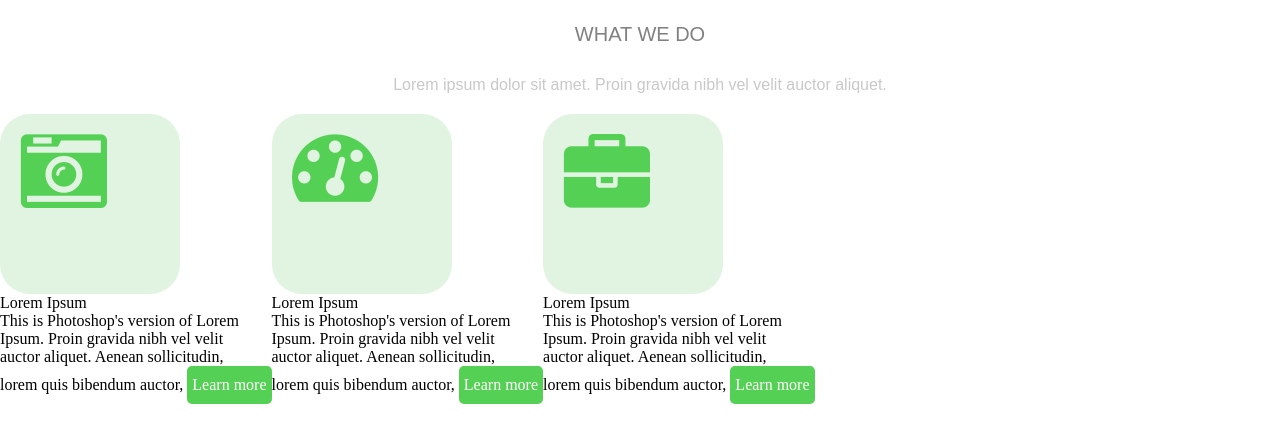
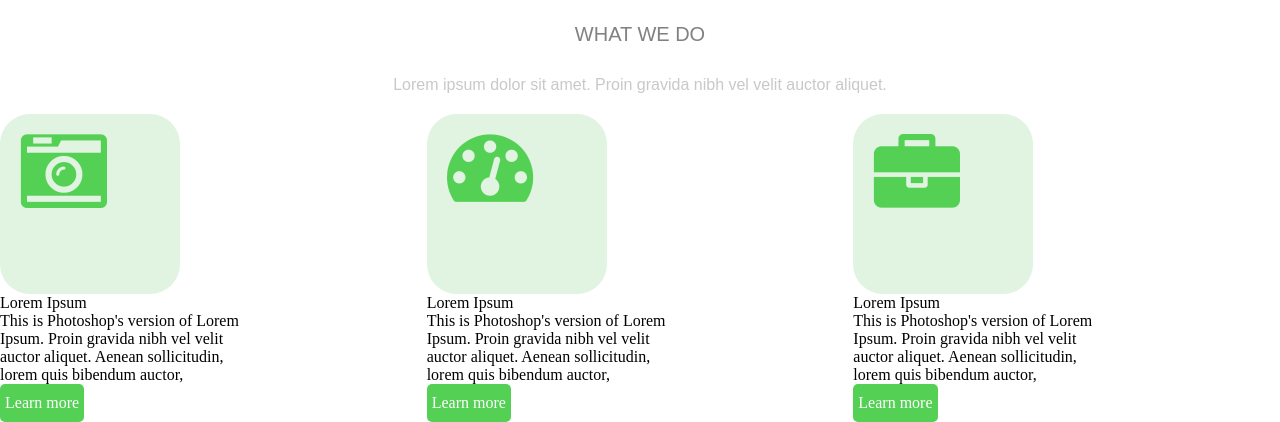
Before and after one commit to AnastasiaGrib/test1, a plain HTML site: page index.html in a window 1280 px wide. Shown: the part 736-1158 px from the top of the page. Drawn offline with Linux system fonts and the light colour scheme.

Commit message:
block class name fixed

```diff
--- a/assets/styles/style.css
+++ b/assets/styles/style.css
@@ -259,9 +259,8 @@ section.about div.about_something {
     display: flex;
 }
 
-.about_block {
+.about__block {
     flex: 1;
-
 }
 
 .about__image {
--- a/index.html
+++ b/index.html
@@ -33,7 +33,6 @@
         </div>
     </section>
 
-
     <div class="container-work">
         <a href="#" class="btn btn-primary">WORK WITH US</a>
     </div>
@@ -51,28 +50,49 @@
         <h5>Lorem ipsum dolor sit amet. Proin gravida nibh vel velit auctor aliquet.</h5>
     </div>
     <div class="about__blocks">
+
         <div class="about__block">
             <div class="about__image">
-                <img src="assets/images/forma1.png"></div>
+                <img src="assets/images/forma1.png">
+            </div>
+
             <h3>Lorem Ipsum</h3>
-            <span>This is Photoshop's version  of Lorem <br>Ipsum. Proin gravida nibh vel velit <br>auctor aliquet. Aenean sollicitudin, <br>lorem quis bibendum auctor,
-</span>
+
+            <div>This is Photoshop's version of Lorem
+                <br>Ipsum. Proin gravida nibh vel velit
+                <br>auctor aliquet. Aenean sollicitudin, <br>lorem quis bibendum auctor,
+            </div>
+
             <a href="#" class="btn btn-primary">Learn more</a>
         </div>
+
         <div class="about__block">
+
             <div class="about__image">
-                <img src="assets/images/forma2.png"></div>
+                <img src="assets/images/forma2.png">
+            </div>
+
             <h3>Lorem Ipsum</h3>
-            <span>This is Photoshop's version  of Lorem <br>Ipsum. Proin gravida nibh vel velit <br>auctor aliquet. Aenean sollicitudin, <br>lorem quis bibendum auctor,
-</span>
+
+            <div>This is Photoshop's version of Lorem <br>
+                Ipsum. Proin gravida nibh vel velit <br>auctor aliquet. Aenean sollicitudin,
+                <br>lorem quis bibendum auctor,
+            </div>
+
             <a href="#" class="btn btn-primary">Learn more</a>
         </div>
+
         <div class="about__block">
+
             <div class="about__image">
-                <img src="assets/images/forma3.png"></div>
+                <img src="assets/images/forma3.png">
+            </div>
+
             <h3>Lorem Ipsum</h3>
-            <span>This is Photoshop's version  of Lorem <br>Ipsum. Proin gravida nibh vel velit <br>auctor aliquet. Aenean sollicitudin, <br>lorem quis bibendum auctor,
-</span>
+
+            <div>This is Photoshop's version of Lorem <br>Ipsum. Proin gravida nibh vel velit
+                <br>auctor aliquet. Aenean sollicitudin, <br>lorem quis bibendum auctor,
+            </div>
             <a href="#" class="btn btn-primary">Learn more</a>
         </div>
     </div>
```
